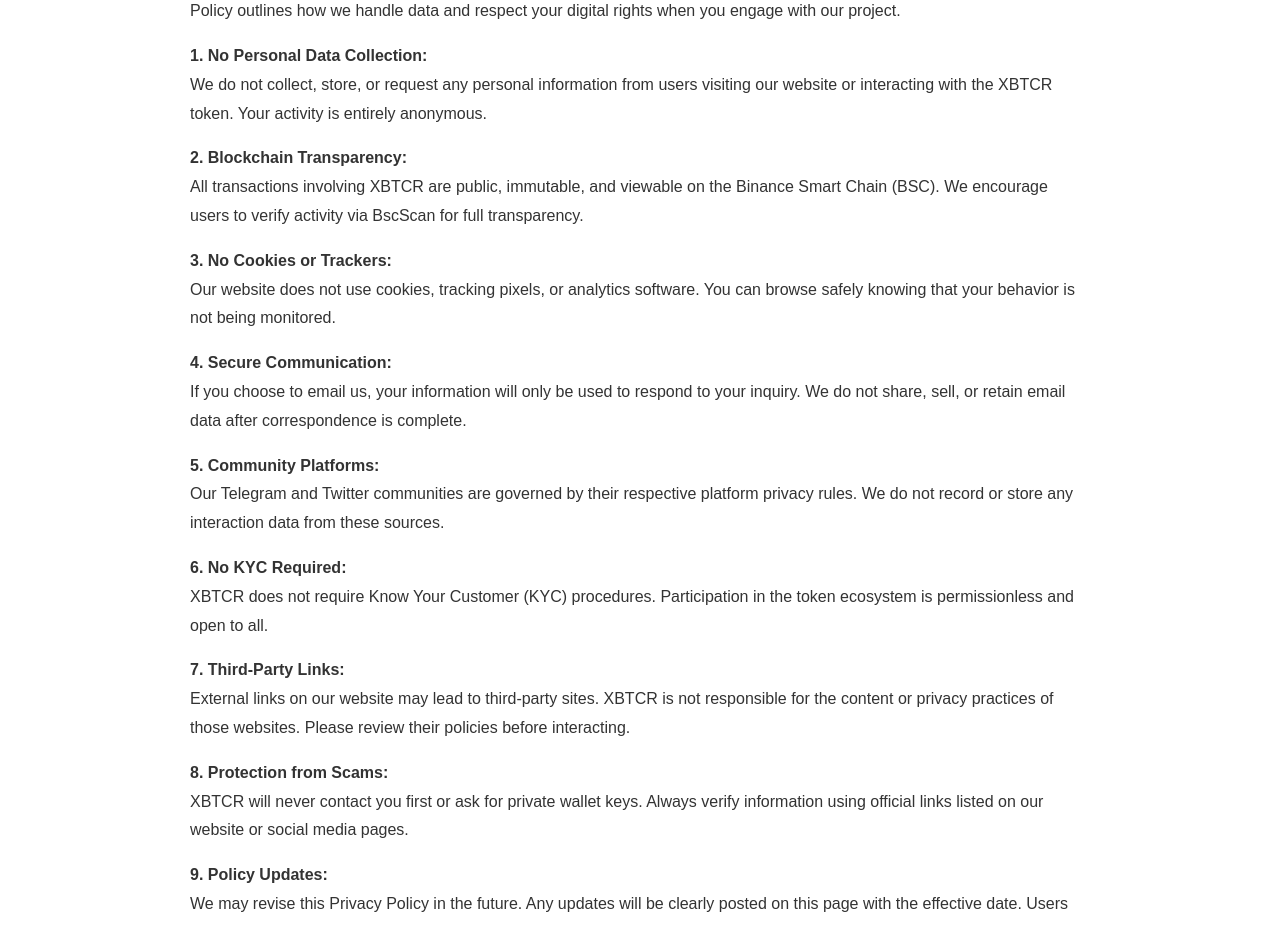
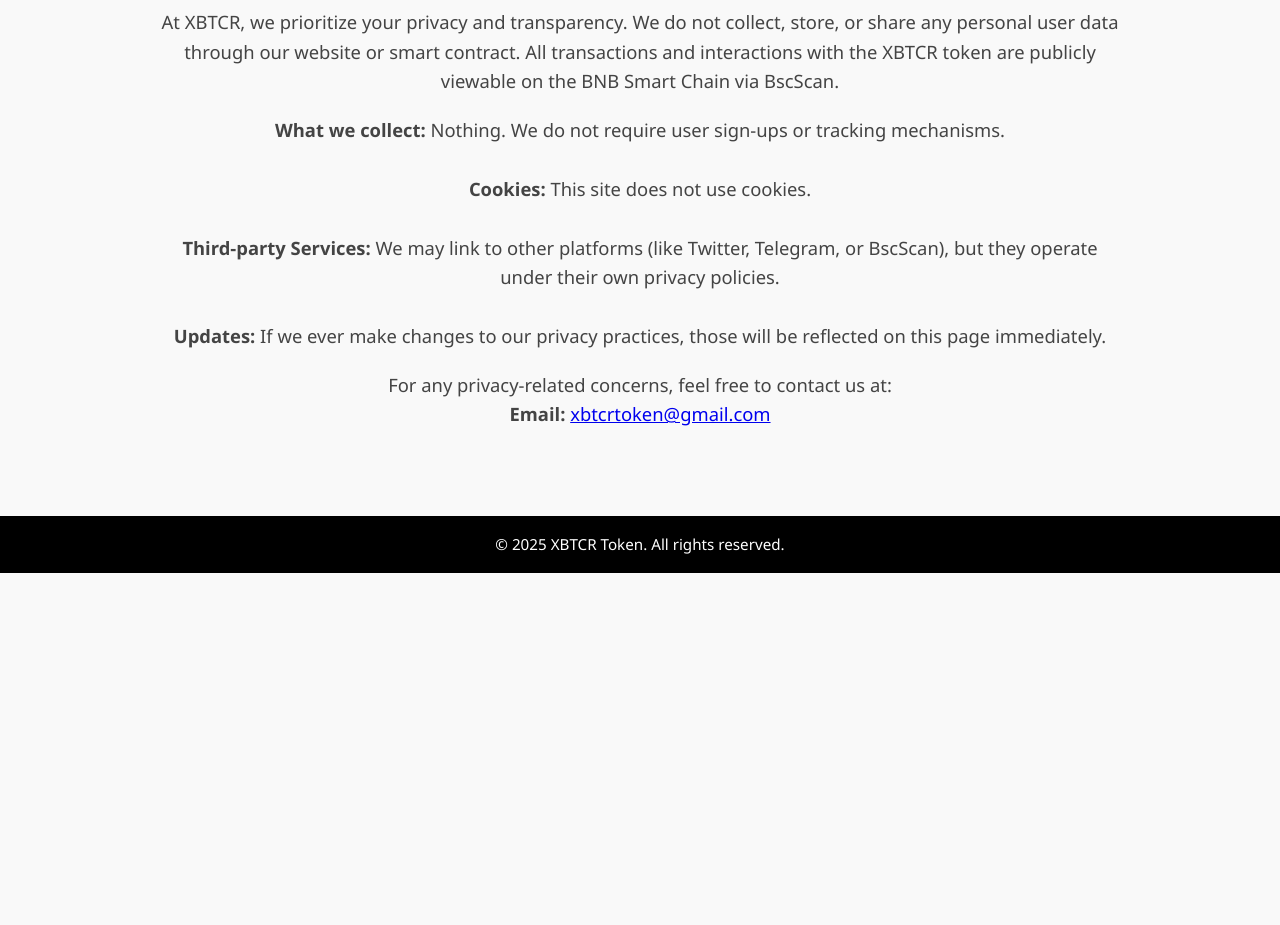
Before and after one commit to zahidmalik707/xbtcr-token, a plain HTML site: page privacy.html in a window 1280 px wide. Shown: the part 180-1105 px from the top of the page. After the commit the page ends 800 px from the top, so only its background shows below. Drawn offline with Linux system fonts and the light colour scheme.

Commit message:
Update privacy.html

```diff
--- a/privacy.html
+++ b/privacy.html
@@ -3,58 +3,48 @@
 <head>
   <meta charset="UTF-8">
   <meta name="viewport" content="width=device-width, initial-scale=1.0">
-  <title>Privacy Policy | XBTCR</title>
-  <style>
-    body { font-family: Arial, sans-serif; background: #fff; color: #333; padding: 2rem; }
-    header { text-align: center; margin-bottom: 2rem; }
-    nav a { margin: 0 1rem; color: #000; text-decoration: none; }
-    h1 { color: #000; }
-    p { margin-bottom: 1rem; line-height: 1.8; max-width: 900px; margin-left: auto; margin-right: auto; }
-  </style>
+  <title>XBTCR | Privacy Policy</title>
+  <link rel="stylesheet" href="style.css">
 </head>
 <body>
   <header>
-    <nav>
+    <img src="xbtcr.png" alt="XBTCR Logo" class="header-logo" style="box-shadow: none;">
+    <nav class="nav-links">
       <a href="index.html">Home</a>
       <a href="about.html">About</a>
       <a href="tokenomics.html">Tokenomics</a>
       <a href="contact.html">Contact</a>
       <a href="privacy.html">Privacy</a>
       <a href="roadmap.html">Roadmap</a>
+      <a href="Whitepaper.pdf" target="_blank">Whitepaper</a>
     </nav>
+  </header>
+
+  <div class="container">
     <h1>Privacy Policy</h1>
-  </header>
-  <main>
-    <p>At XBTCR, we are committed to protecting your privacy and ensuring complete transparency in how we operate. This Privacy Policy outlines how we handle data and respect your digital rights when you engage with our project.</p>
+    <p class="desc">
+      At XBTCR, we prioritize your privacy and transparency. We do not collect, store, or share any personal user data through our website or smart contract. All transactions and interactions with the XBTCR token are publicly viewable on the BNB Smart Chain via BscScan.
+    </p>
 
-    <p><strong>1. No Personal Data Collection:</strong><br>
-    We do not collect, store, or request any personal information from users visiting our website or interacting with the XBTCR token. Your activity is entirely anonymous.</p>
+    <p class="desc">
+      <strong>What we collect:</strong> Nothing. We do not require user sign-ups or tracking mechanisms.
+      <br><br>
+      <strong>Cookies:</strong> This site does not use cookies.
+      <br><br>
+      <strong>Third-party Services:</strong> We may link to other platforms (like Twitter, Telegram, or BscScan), but they operate under their own privacy policies.
+      <br><br>
+      <strong>Updates:</strong> If we ever make changes to our privacy practices, those will be reflected on this page immediately.
+    </p>
 
-    <p><strong>2. Blockchain Transparency:</strong><br>
-    All transactions involving XBTCR are public, immutable, and viewable on the Binance Smart Chain (BSC). We encourage users to verify activity via BscScan for full transparency.</p>
+    <p class="desc">
+      For any privacy-related concerns, feel free to contact us at:
+      <br>
+      <strong>Email:</strong> <a href="mailto:xbtcrtoken@gmail.com">xbtcrtoken@gmail.com</a>
+    </p>
+  </div>
 
-    <p><strong>3. No Cookies or Trackers:</strong><br>
-    Our website does not use cookies, tracking pixels, or analytics software. You can browse safely knowing that your behavior is not being monitored.</p>
-
-    <p><strong>4. Secure Communication:</strong><br>
-    If you choose to email us, your information will only be used to respond to your inquiry. We do not share, sell, or retain email data after correspondence is complete.</p>
-
-    <p><strong>5. Community Platforms:</strong><br>
-    Our Telegram and Twitter communities are governed by their respective platform privacy rules. We do not record or store any interaction data from these sources.</p>
-
-    <p><strong>6. No KYC Required:</strong><br>
-    XBTCR does not require Know Your Customer (KYC) procedures. Participation in the token ecosystem is permissionless and open to all.</p>
-
-    <p><strong>7. Third-Party Links:</strong><br>
-    External links on our website may lead to third-party sites. XBTCR is not responsible for the content or privacy practices of those websites. Please review their policies before interacting.</p>
-
-    <p><strong>8. Protection from Scams:</strong><br>
-    XBTCR will never contact you first or ask for private wallet keys. Always verify information using official links listed on our website or social media pages.</p>
-
-    <p><strong>9. Policy Updates:</strong><br>
-    We may revise this Privacy Policy in the future. Any updates will be clearly posted on this page with the effective date. Users are advised to review it periodically.</p>
-
-    <p>If you have questions or need more information, contact us at <a href="mailto:xbtcrtoken@gmail.com">xbtcrtoken@gmail.com</a>. Your privacy and trust mean everything to us.</p>
-  </main>
+  <footer>
+    &copy; 2025 XBTCR Token. All rights reserved.
+  </footer>
 </body>
 </html>
```
